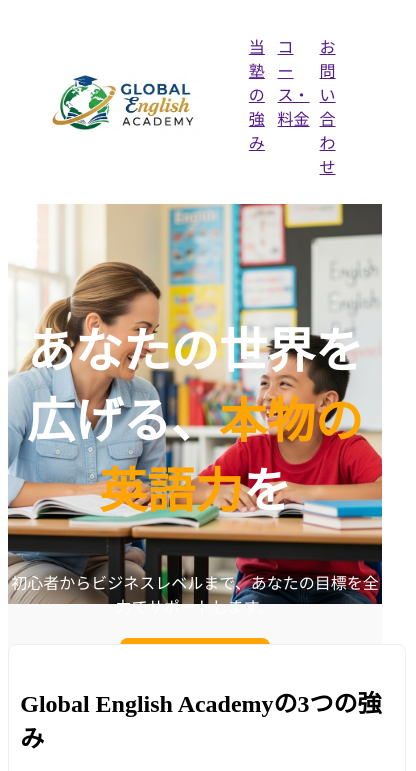
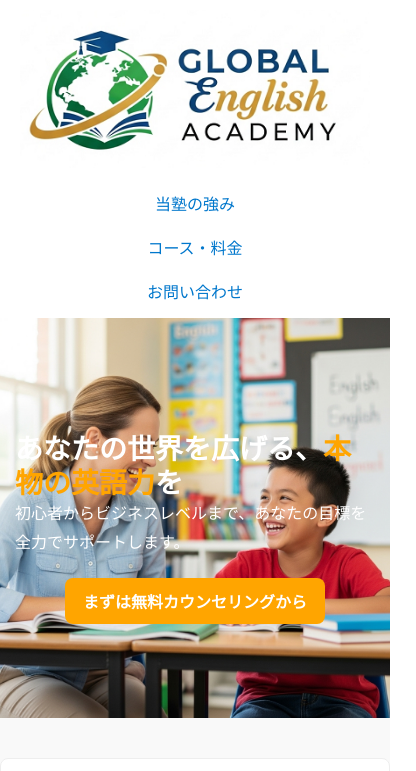
Before and after one commit to AzumaSato4/0806Practice, a plain HTML site: page index.html in a window 390 px wide. Shown: the top 771 px of the page, 416 px wide, since content can reach past the window. Drawn offline with Linux system fonts and the light colour scheme; some packages are replaced by stand-ins of ours.

Commit message:
GEA完成

```diff
--- a/css/style.css
+++ b/css/style.css
@@ -1,3 +1,27 @@
+h2 {
+    font-size: 2.2rem;
+    /* text-decoration: underline; 文字への下線*/
+    border-bottom: 2px solid #f60;
+}
+
+a {
+    color: #07c;
+    text-decoration: none;
+    /* ホバーした時、どのくらいで状況が変わるのかの指定秒数 */
+    transition: 4s;
+}
+
+
+img {
+    border-radius: 8px;
+}
+
+/* マウスを上乗せしている最中のaのデザイン */
+a:hover {
+    color: #5af;
+
+}
+
 span {
     color: orange;
 }
@@ -6,7 +30,8 @@ img {
     /* 親の幅以上に大きくならない */
     width: 100%;
     height: 100%;
-    object-fit: cover; /*大きさによって比率は崩さない 初期値中央を残す*/
+    object-fit: cover;
+    /*大きさによって比率は崩さない 初期値中央を残す*/
 }
 
 .main-visual {
@@ -24,6 +49,12 @@ img {
     padding-top: 60px;
     /* 余白計算を含み計算にする */
     box-sizing: border-box;
+    color: #fff;
+
+    display: flex;
+    flex-direction: column;
+    justify-content: center;
+    align-items: center;
 }
 
 .wrapper {
@@ -32,13 +63,13 @@ img {
     margin: 0 auto;
 }
 
-.main-visual p {
-    color: white;
-    text-align: center;
+p, h2, h3 {
+    /* 行間 */
+    line-height: 1.8;
 }
 
 .main-catch {
-    font-size: 48px;
+    font-size: 42px;
     font-weight: bold;
 }
 
@@ -56,17 +87,15 @@ img {
     border-radius: 8px;
 
     /* 性格をpやdivと同じに捻じ曲げる */
-    display: block;
+    display: inline-block;
     /*もともとはinline*/
     /* 中央揃え */
     text-align: center;
-    /* 幅を絞る */
-    width: 30%;
     /* 外側の余白 */
     /* margin-top: 20px; */
     /* margin-right: auto; */
     /* margin-left: auto; */
-    margin: 20px auto 0;
+    margin-top: 20px;
 }
 
 header {
@@ -77,7 +106,8 @@ header {
     align-items: center;
     /*要素の進行方向に対して垂直方向を中央揃え*/
     padding: 10px 40px;
-
+    /* 影 */
+    box-shadow: 0 2px 5px #333;
 }
 
 ul {
@@ -92,6 +122,7 @@ ul {
     grid-template-columns: repeat(5, 1fr);
     grid-template-rows: repeat(4, 1fr);
     gap: 30px;
+    padding-bottom: 80px;
 }
 
 .gallery img:first-child {
@@ -129,7 +160,7 @@ ul {
 .feature-item img {
     width: 100%;
     aspect-ratio: 10/6;
-     height:auto;
+    height: auto;
     object-fit: cover;
 }
 
@@ -203,3 +234,85 @@ ul {
 
     background-color: #f9f9f9;
 }
+
+footer {
+    text-align: center;
+    padding: 20px;
+    background: #000;
+    color: #fff;
+}
+
+footer ul {
+    justify-content: center;
+    gap: 40px;
+    margin-top: 10px;
+}
+
+footer a {
+    color: #fff;
+}
+
+/* --- レスポンシブ対応 (スマートフォン表示) --- */
+ @media (max-width: 768px) {
+     header {
+         flex-direction: column;
+         padding: 10px 20px;
+     }
+
+     header nav ul {
+         flex-direction: column;
+         margin-top: 10px;
+         width: 100%;
+         text-align: center;
+     }
+
+     header nav li {
+         margin: 5px 0;
+     }
+
+     .main-catch{
+        font-size: 28px;
+        line-height: 1.2;
+     }
+
+     h1 {
+         font-size: 2rem;
+     }
+
+     h2 {
+         font-size: 1.8rem;
+     }
+
+     .features {
+         grid-template-columns: 1fr;
+         /* 1列にする */
+     }
+
+     main {
+         width: 100%;
+     }
+
+     section {
+         padding: 40px 15px;
+     }
+
+     .gallery {
+         grid-template-columns: 1fr;
+         grid-template-rows: repeat(3, 300px);
+     }
+
+     .gallery img:first-child {
+         grid-column: 1/2;
+         grid-row: 1/2;
+     }
+
+     .gallery img:nth-child(2) {
+         grid-column: 1/2;
+         grid-row: 2/3;
+     }
+
+     .gallery img:last-child {
+         grid-column: 1/2;
+         grid-row: 3/4;
+     }
+ }
--- a/index.html
+++ b/index.html
@@ -6,6 +6,8 @@
     <meta name="description" content="これはまったく新しい英語塾です！老若男女誰でもWelcomeの地域密着型教室となります！">
     <meta name="viewport" content="width=device-width, initial-scale=1.0">
     <title>Global English Academy</title>
+    <!-- リセットCSS -->
+    <link rel="stylesheet" href="https://unpkg.com/ress/dist/ress.min.css" />
     <link rel="stylesheet" href="css/style.css">
 </head>
 
@@ -18,9 +20,9 @@
         <!-- メインナビゲーション -->
         <nav>
             <ul><!-- 箇条書きリスト -->
-                <li><a href="">当塾の強み</a></li>
-                <li><a href="">コース・料金</a></li>
-                <li><a href="">お問い合わせ</a></li>
+                <li><a href="#features">当塾の強み</a></li>
+                <li><a href="#courses">コース・料金</a></li>
+                <li><a href="#contact">お問い合わせ</a></li>
             </ul>
         </nav>
     </header>
@@ -132,6 +134,15 @@
             </section>
         </div>
     </main>
+
+    <footer>
+        <ul>
+            <li><a href="#">プライバシーポリシー</a></li>
+            <li><a href="#">会社概要</a></li>
+        </ul>
+        <!-- コピーライト表記 -->
+        <p>&copy; 2025 Global English Academy. All Rights Reserved.</p>
+    </footer>
 </body>
 
 </html>
```
Lines whose indentation alone changed are shown as unchanged.
